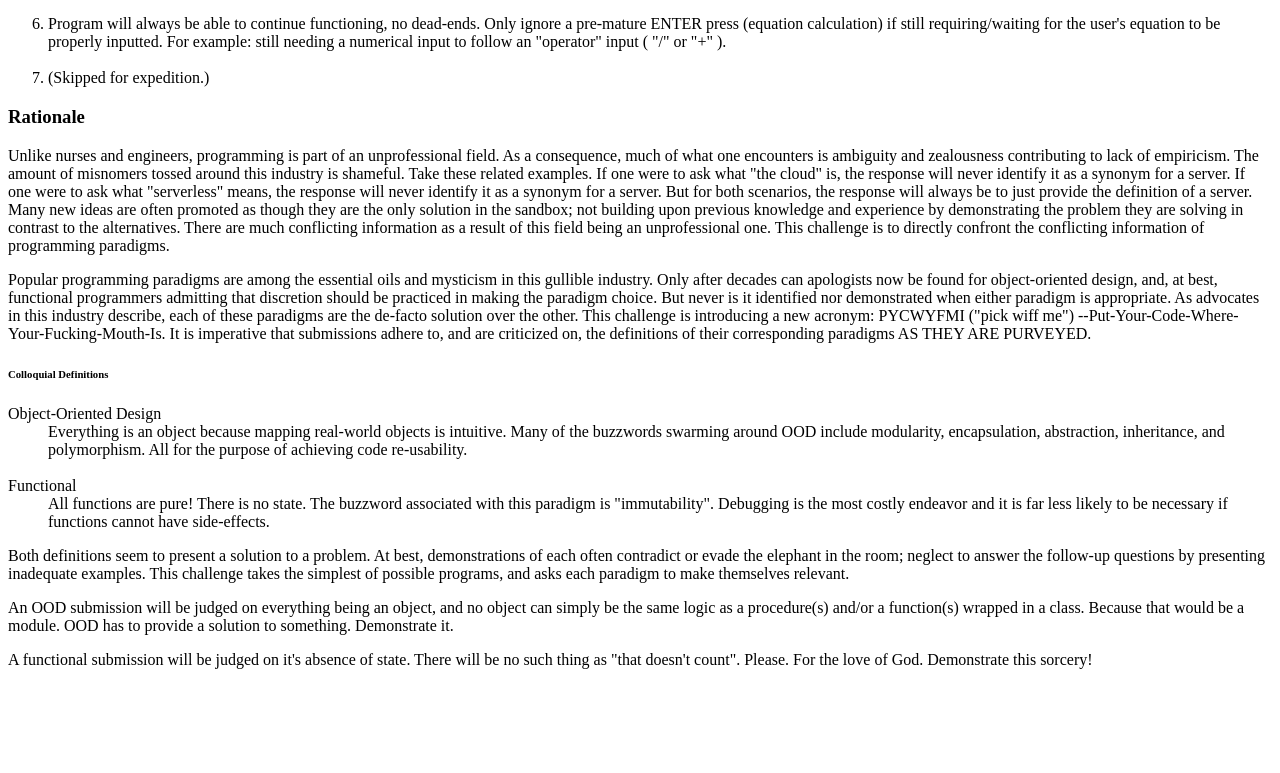
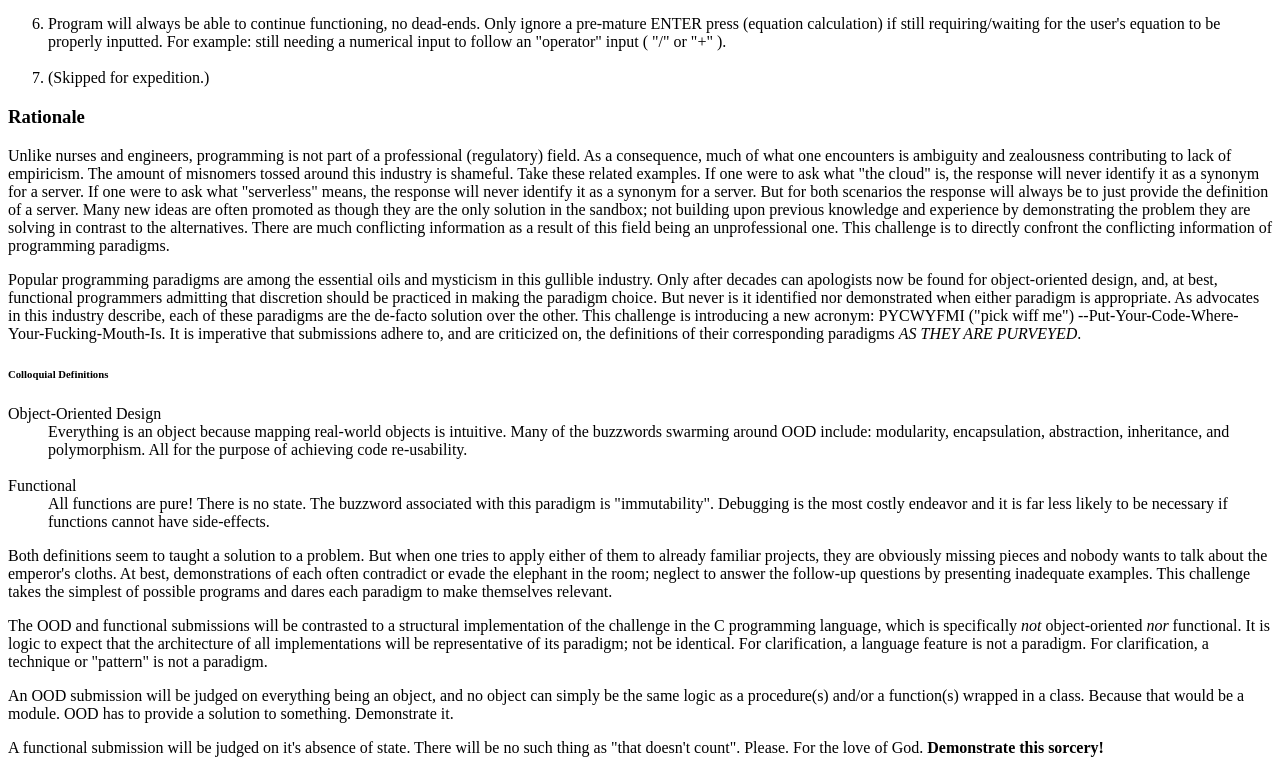
Before and after one commit to LadyBoner/ladyboner.github.io, a plain HTML site: page index.html in a window 1280 px wide. Shown: the part 482-1255 px from the top of the page. Before the commit the page ends 1167 px from the top, so only its background shows below. Drawn offline with Linux system fonts and the light colour scheme.

Commit message:
Update index.html

```diff
--- a/index.html
+++ b/index.html
@@ -19,7 +19,7 @@
 
 
   <p>
-    The goal is to have minimal and complete capabilities for the purpose of directly contrasting programming paradigms against the intuitive structural/imperative paradigm.  Adherence to a paradigm will be highly criticized.  The readability and maintainability of your submission is also a direct reflection upon your chosen paradigm.
+    The goal is to have minimal and complete capabilities for the purpose of directly contrasting programming paradigms against the classic intuitive structural/imperative paradigm.  Adherence to a paradigm will be highly criticized.  The readability and maintainability of your submission is also a direct reflection upon your chosen paradigm.
   </p>
 
 	<h3>Requirements</h3>
@@ -66,10 +66,10 @@
 	<h3>Rationale</h3>
 
 <p>
-	Unlike nurses and engineers, programming is part of an unprofessional field.  As a consequence, much of what one encounters is ambiguity and zealousness contributing to lack of empiricism.  The amount of misnomers tossed around this industry is shameful.  Take these related examples.  If one were to ask what "the cloud" is, the response will never identify it as a synonym for a server.  If one were to ask what "serverless" means, the response will never identify it as a synonym for a server.  But for both scenarios, the response will always be to just provide the definition of a server.  Many new ideas are often promoted as though they are the only solution in the sandbox; not building upon previous knowledge and experience by demonstrating the problem they are solving in contrast to the alternatives.  There are much conflicting information as a result of this field being an unprofessional one.  This challenge is to directly confront the conflicting information of programming paradigms.
+	Unlike nurses and engineers, programming is not part of a professional (regulatory) field.  As a consequence, much of what one encounters is ambiguity and zealousness contributing to lack of empiricism.  The amount of misnomers tossed around this industry is shameful.  Take these related examples.  If one were to ask what "the cloud" is, the response will never identify it as a synonym for a server.  If one were to ask what "serverless" means, the response will never identify it as a synonym for a server.  But for both scenarios the response will always be to just provide the definition of a server.  Many new ideas are often promoted as though they are the only solution in the sandbox; not building upon previous knowledge and experience by demonstrating the problem they are solving in contrast to the alternatives.  There are much conflicting information as a result of this field being an unprofessional one.  This challenge is to directly confront the conflicting information of programming paradigms.
 	</p>
 	<p>
-Popular programming paradigms are among the essential oils and mysticism in this gullible industry.  Only after decades can apologists now be found for object-oriented design, and, at best, functional programmers admitting that discretion should be practiced in making the paradigm choice.  But never is it identified nor demonstrated when either paradigm is appropriate.  As advocates in this industry describe, each of these paradigms are the de-facto solution over the other.  This challenge is introducing a new acronym: PYCWYFMI ("pick wiff me") --Put-Your-Code-Where-Your-Fucking-Mouth-Is.  It is imperative that submissions adhere to, and are criticized on, the definitions of their corresponding paradigms AS THEY ARE PURVEYED.
+Popular programming paradigms are among the essential oils and mysticism in this gullible industry.  Only after decades can apologists now be found for object-oriented design, and, at best, functional programmers admitting that discretion should be practiced in making the paradigm choice.  But never is it identified nor demonstrated when either paradigm is appropriate.  As advocates in this industry describe, each of these paradigms are the de-facto solution over the other.  This challenge is introducing a new acronym: PYCWYFMI ("pick wiff me") --Put-Your-Code-Where-Your-Fucking-Mouth-Is.  It is imperative that submissions adhere to, and are criticized on, the definitions of their corresponding paradigms <em>AS THEY ARE PURVEYED</em>.
 	</p>
 	<p>
 	<h6>Colloquial Definitions</h6>
@@ -77,7 +77,7 @@ Popular programming paradigms are among the essential oils and mysticism in this
 	<dl>
 		<dt>Object-Oriented Design</dt>
 
-	<dd>Everything is an object because mapping real-world objects is intuitive.  Many of the buzzwords swarming around OOD include modularity, encapsulation, abstraction, inheritance, and polymorphism.  All for the purpose of achieving code re-usability.
+	<dd>Everything is an object because mapping real-world objects is intuitive.  Many of the buzzwords swarming around OOD include: modularity, encapsulation, abstraction, inheritance, and polymorphism.  All for the purpose of achieving code re-usability.
 		</dd>
 		<br>
 		<dt>Functional</dt>
@@ -87,13 +87,16 @@ Popular programming paradigms are among the essential oils and mysticism in this
 	</dl>
 
 	<p>
-Both definitions seem to present a solution to a problem.  At best, demonstrations of each often contradict or evade the elephant in the room; neglect to answer the follow-up questions by presenting inadequate examples.  This challenge takes the simplest of possible programs, and asks each paradigm to make themselves relevant.
+Both definitions seem to taught a solution to a problem.  But when one tries to apply either of them to already familiar projects, they are obviously missing pieces and nobody wants to talk about the emperor's cloths.  At best, demonstrations of each often contradict or evade the elephant in the room; neglect to answer the follow-up questions by presenting inadequate examples.  This challenge takes the simplest of possible programs and dares each paradigm to make themselves relevant.
+	</p>
+	<p>
+The OOD and functional submissions will be contrasted to a structural implementation of the challenge in the C programming language, which is specifically <em>not</em> object-oriented <em>nor</em> functional.  It is logic to expect that the architecture of all implementations will be representative of its paradigm; not be identical.  For clarification, a language feature is not a paradigm.  For clarification, a technique or "pattern" is not a paradigm.
 	</p>
 	<p>
 An OOD submission will be judged on everything being an object, and no object can simply be the same logic as a procedure(s) and/or a function(s) wrapped in a class.  Because that would be a module.  OOD has to provide a solution to something.  Demonstrate it.
 	</p>
 	<p>
-A functional submission will be judged on it's absence of state.  There will be no such thing as "that doesn't count".  Please.  For the love of God.  Demonstrate this sorcery!
+A functional submission will be judged on it's absence of state.  There will be no such thing as "that doesn't count".  Please.  For the love of God.  <strong>Demonstrate this sorcery!</strong>
 	</p>
 
 </body>
```
